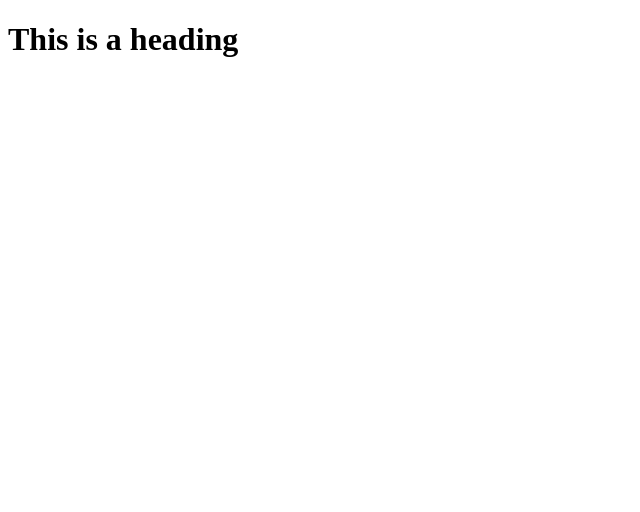
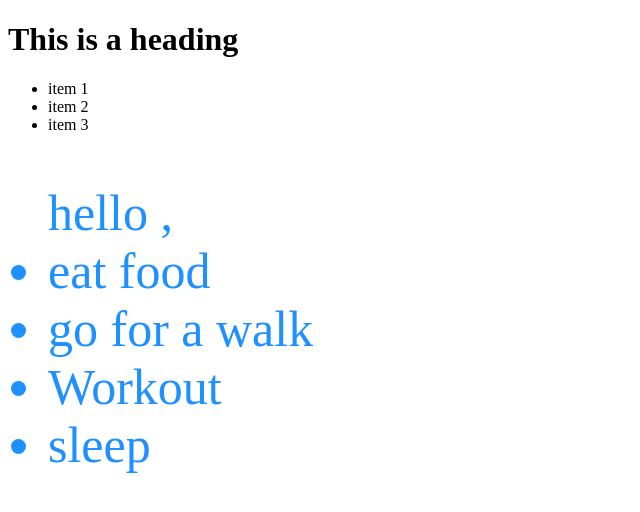
Before and after one commit to Jeevant010/sports, a website: page Daywise/index.html in a window 1280 px wide. Shown: the whole page, without its empty margins (0-640 px from the left). Drawn offline with Linux system fonts and the light colour scheme.

Commit message:
work till 8nov now moving to next day

```diff
--- a/Daywise/27d.js
+++ b/Daywise/27d.js
@@ -1,12 +1,64 @@
 // DOM Now we are manupulating DOM
-console.log("i am wiriting")
+// console.log("i am wiriting")
 
-for(let i=0; i<100; i++){
-    console.log("Written");
-}
+// for(let i=0; i<100; i++){
+//     console.log("Written");
+// }
 
-console.log(document)
+// console.log(document)
+//Creates a render tree which tell us this dom str
 const ele = document.getElementById("root");
-console.log(ele);
+// console.log(ele);
+// console.log(typeof(ele));
 
-ele.innerHTML("hello");
+// ele.innerHTML = "hello";
+// ele.innerHTML = "Thing";
+
+const lel = document.getElementById("list");
+// console.log(lel);
+
+// const ol = document.querySelector("ul.list");
+const oli = document.querySelector("li");
+// const ola = document.querySelectorAll("ul.list");
+console.log(oli);
+// console.log(ola)
+
+const s = document.querySelector("ul:nth-child(2)")
+console.log(s);
+
+const id = document.querySelector("#root");
+id.innerHTML = " hello , "
+    // color:cyan;
+id.style =`
+    color:dodgerblue;
+    font-size:50px;
+    font-family:Metropolis
+`
+console.log(id);
+
+console.log(id.classList)
+id.classList.add("new-cars")
+id.classList.add("something")
+id.classList.remove("new-cars");
+console.log(id.classList)
+
+// We can add this add and remove methods on dom node not on any of these array like querySelectorAll
+
+const ar = [ "eat food" , "go for a walk", "Workout", "sleep"]
+// ar.map(todo => {
+//     const add = document.createElement('li')
+//     add.innerHTML = todo
+//     console.log(add)
+//     id.appendChild(add)
+// })
+
+ar.map(todo => {
+    const add = document.createElement('li')
+    // add.innerHTML = todo
+    const text = document.createTextNode(todo)
+    // console.log(add)
+    console.log(text)
+    // id.appendChild(add)
+    add.appendChild(text)
+    id.appendChild(add)
+})
--- a/Daywise/index.html
+++ b/Daywise/index.html
@@ -5,12 +5,25 @@
     <meta name="viewport" content="width=device-width, initial-scale=1.0">
     <link rel="stylesheet" href="index.css">
     <script type="module" defer src="./27d.js"></script>
+    <!-- Here this defer laods the java script after the page or html loads to have a good practice -->
     <title>Document</title>
 </head>
 <body>
-    <div id="root">
+    <div id="root1">
         <h1 id="somehthing"> This is a heading</h1>
     </div>
 
+    <ul id="list" class="list">
+        <li> item 1 </li>
+        <li> item 2 </li>
+        <li> item 3 </li>
+    </ul>
+
+    <ul id="root" class="list">
+        <li> item 1 </li>
+        <li> item 2 </li>
+        <li> item 3 </li>
+    </ul>
+
 </body>
 </html>
```
